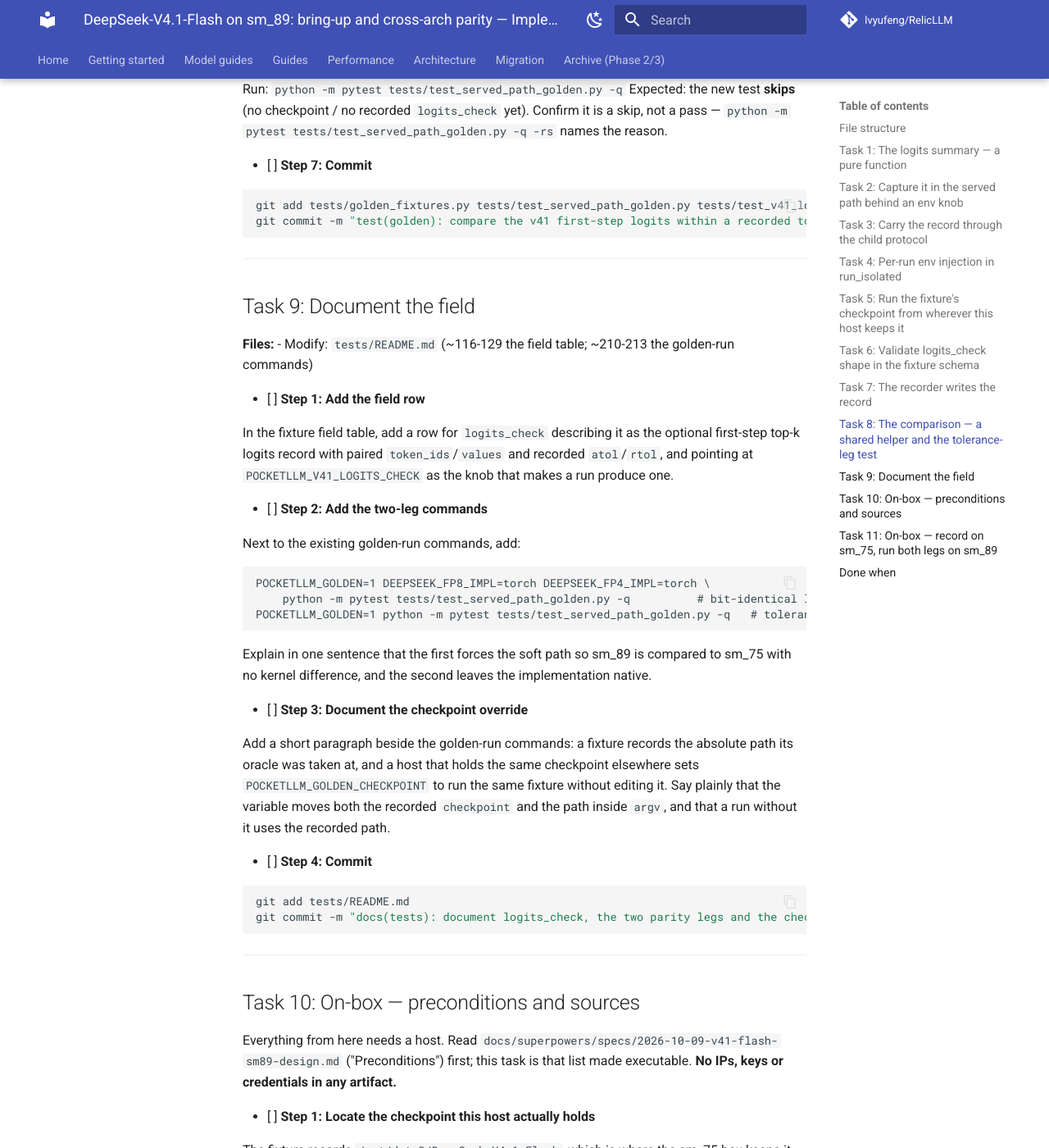
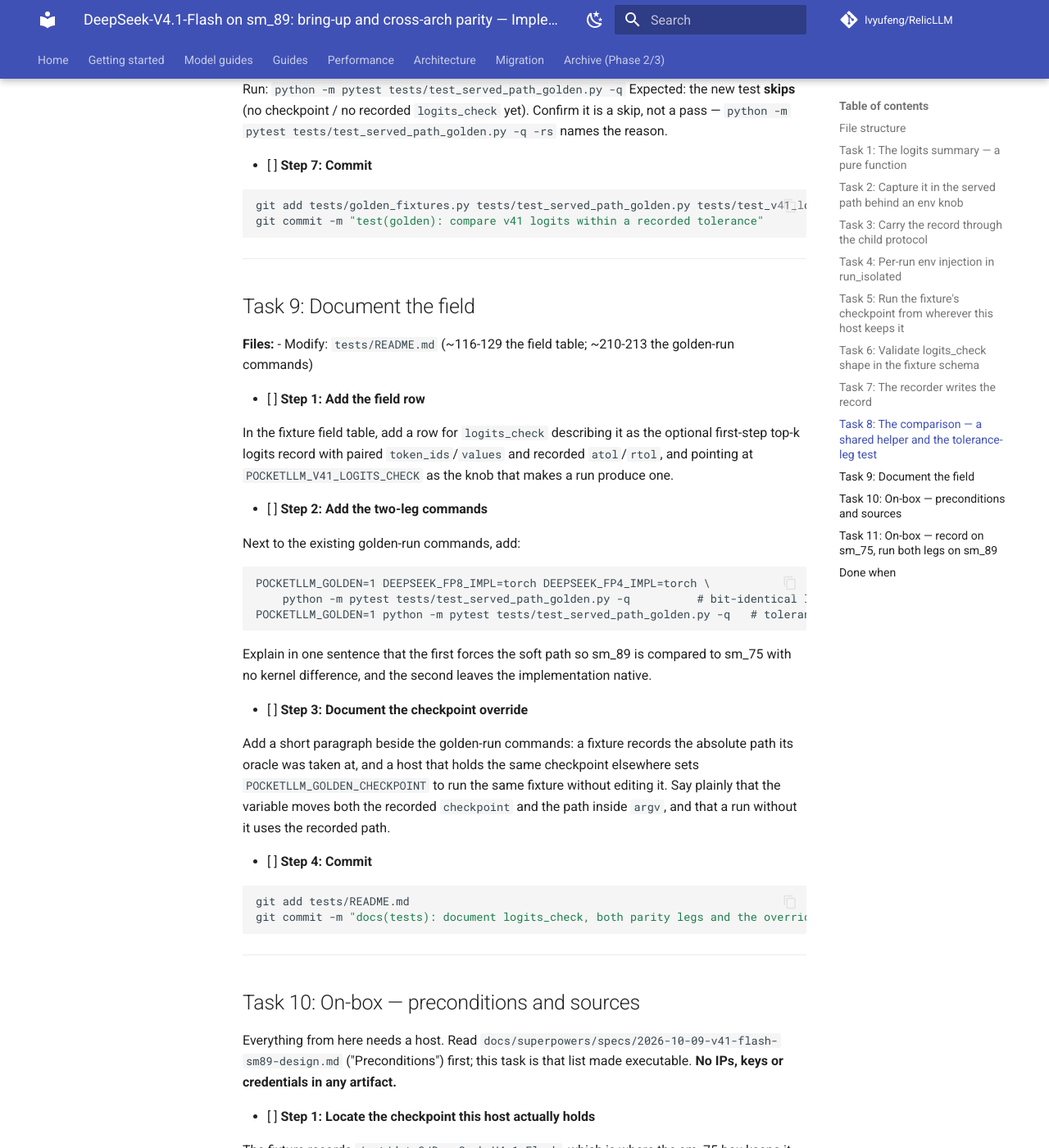
Before and after one commit to lvyufeng/RelicLLM, an MkDocs documentation site: the page built from docs/superpowers/plans/2026-10-09-v41-flash-sm89.md, in a window 1280 px wide and 1400 px high, scrolled down 27433 px. Shown: the whole window at 82% size. Built offline with MkDocs 1.6.1 and Material for MkDocs 9.7.7, drawn with Linux system fonts in a browser that asks for light colours; comment, search, counter and statistics services are not loaded; some of the changed text lies outside the part shown.

Commit message:
docs: keep the plan's commit subjects under 72 characters
Three of the plan's prescribed subjects ran over CLAUDE.md's one-line limit;
the Task 7 implementer flagged the longest rather than truncating silently.
The two still-unexecuted ones are corrected here. Task 5's landed subject is
73 characters and mid-branch, so it is left as committed rather than rebasing
thirteen unpushed commits for one character.

Co-Authored-By: Claude Code <noreply@anthropic.com>

````diff
--- a/docs/superpowers/plans/2026-10-09-v41-flash-sm89.md
+++ b/docs/superpowers/plans/2026-10-09-v41-flash-sm89.md
@@ -1342,7 +1342,7 @@ Expected: the new test **skips** (no checkpoint / no recorded `logits_check` yet
 
 ```bash
 git add tests/golden_fixtures.py tests/test_served_path_golden.py tests/test_v41_logits_check.py
-git commit -m "test(golden): compare the v41 first-step logits within a recorded tolerance"
+git commit -m "test(golden): compare v41 logits within a recorded tolerance"
 ```
 
 ---
@@ -1380,7 +1380,7 @@ uses the recorded path.
 
 ```bash
 git add tests/README.md
-git commit -m "docs(tests): document logits_check, the two parity legs and the checkpoint override"
+git commit -m "docs(tests): document logits_check, both parity legs and the override"
 ```
 
 ---
````
Also changed, not shown: other parts of docs/superpowers/plans/2026-10-09-v41-flash-sm89.md (+1 -1 lines).
